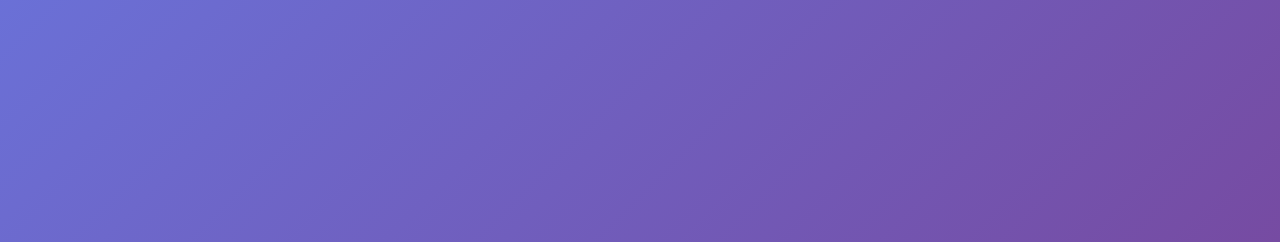
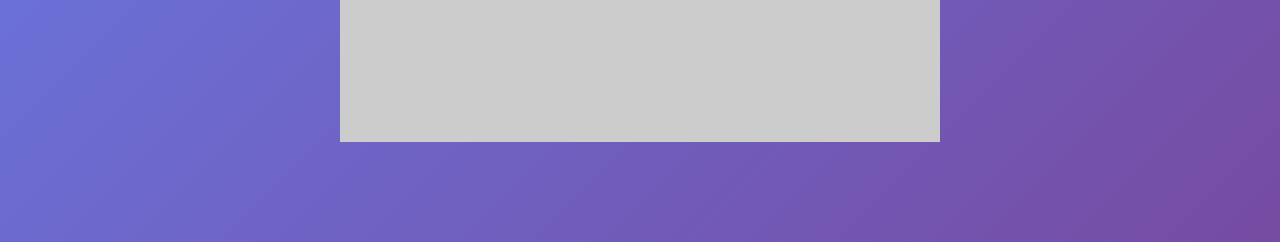
Before and after one commit to node-warvan/node-warvan, a plain HTML site: page index.html in a window 1280 px wide. Shown: the part 558-800 px from the top of the page. Drawn offline with Linux system fonts and the light colour scheme; placeholder pictures from the web are drawn by us.

Commit message:
Update index.html

```diff
--- a/index.html
+++ b/index.html
@@ -1,7 +1,7 @@
 <!DOCTYPE html>
 <html>
 <head>
-  <title>Animasi Teks Berjalan</title>
+  <title>Silahturahmi</title>
   <style>
     body {
       display: flex;
@@ -12,6 +12,7 @@
       font-family: 'Segoe UI', Tahoma, Geneva, Verdana, sans-serif;
       background: linear-gradient(135deg, #667eea, #764ba2);
       color: white;
+      position: relative;
     }
 
     .header {
@@ -36,9 +37,19 @@
       border-radius: 20px;
       box-shadow: 0 0 10px rgba(255, 255, 255, 0.3);
     }
+
+    .meme-image {
+      position: absolute;
+      top: 50%;
+      left: 50%;
+      transform: translate(-50%, -50%);
+      max-width: 80%;
+      z-index: -1;
+    }
   </style>
 </head>
 <body>
+  <img class="meme-image" src="https://via.placeholder.com/600" alt="Meme Image">
   <div class="header">
     <p>Agar Silaturahmi Tidak Putus</p>
   </div>
```
